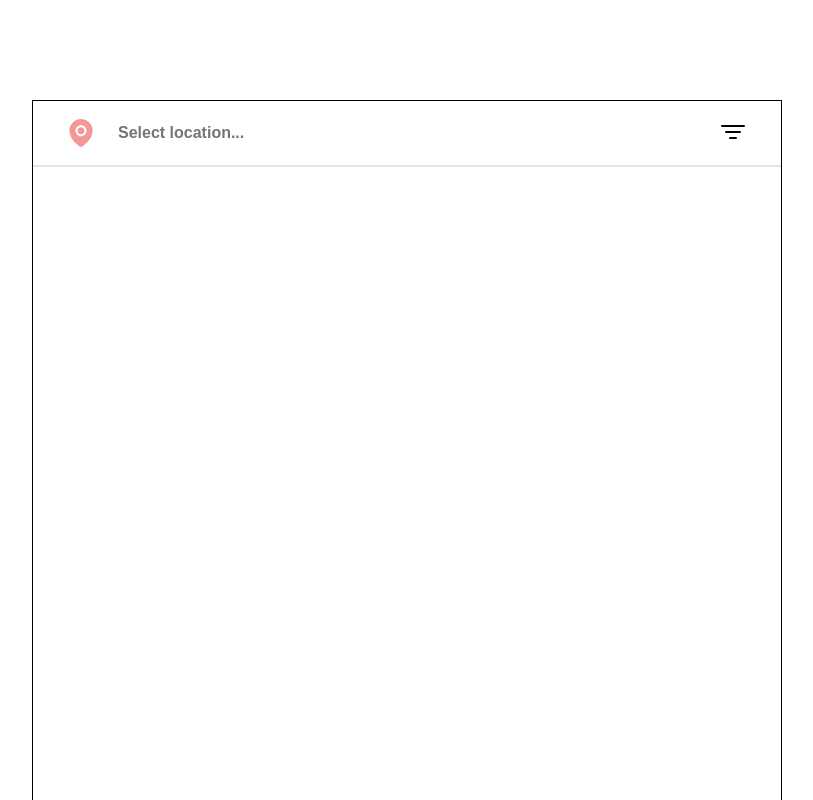
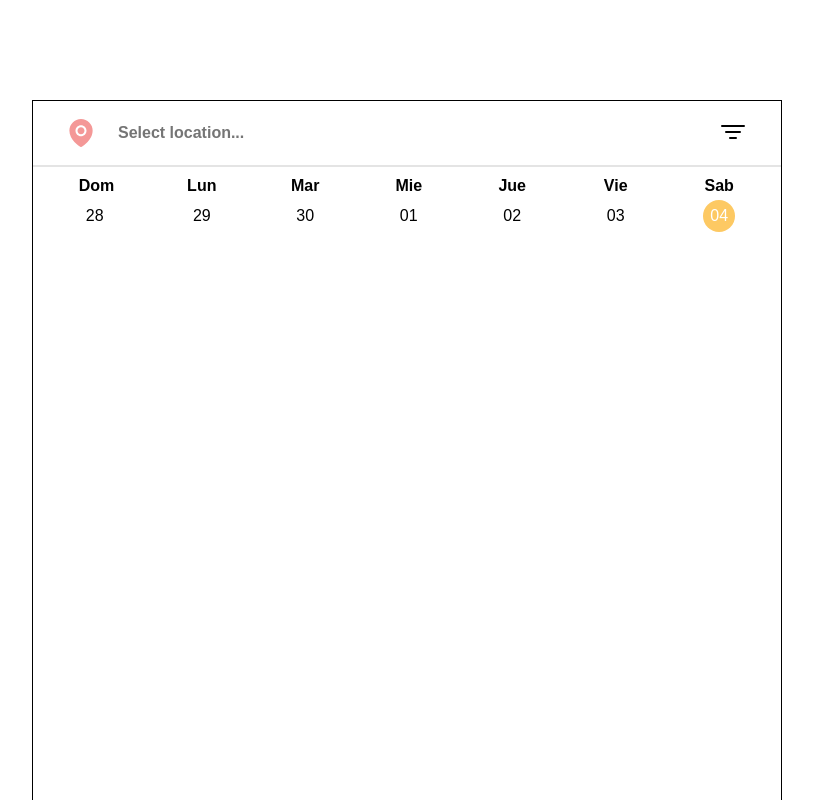
Before and after one commit to andresGuevaraRojas/homepage-liberet, a React (Create React App) app: page /#/ in a window 1280 px wide. Shown: the top 800 px of the page, without its empty margins (233-1046 px from the left). Built offline with nearby package versions, Linux system fonts and the light colour scheme; a web font is replaced by a local one.

Commit message:
Se agrega el componente Weekend

```diff
--- /dev/null
+++ b/src/components/Weekend/Weekend.js
@@ -0,0 +1,25 @@
+import WeekendDays from "./weekendDays";
+import style from "./Weekend.module.css";
+import { useState } from "react";
+
+function Weekend() {
+    const [selectedDay,setSelectedDay] = useState("04");
+    return (
+        <div className={style.container}>
+            {
+                WeekendDays.map(day => (
+                    <div className={style.item} key={day.number}>
+                        <span className={style.dayName}>{day.name}</span>
+                        <span
+                            className={selectedDay == day.number?`${style.dayNumber} ${style.dayNumberSelected}`:style.dayNumber}
+                            onClick={()=>{setSelectedDay(day.number)}}
+                        >
+                            {day.number}
+                        </span>
+                    </div>
+                ))
+            }
+        </div>
+    )
+}
+export default Weekend;
--- /dev/null
+++ b/src/components/Weekend/Weekend.module.css
@@ -0,0 +1,28 @@
+.container{
+    display: flex;
+    justify-content: space-around;
+    padding: 10px;
+}
+.item{
+    text-align: center;
+}
+.dayName,.dayNumber{
+    display: block;
+}
+.dayName{
+    font-weight: bold;
+    margin-bottom: 5px;
+}
+.dayNumber{
+    width: 2rem;
+    height: 2rem;
+    display: flex;
+    justify-content: center;
+    align-items: center;
+    cursor: pointer;
+}
+.dayNumberSelected{
+    border-radius: 50%;
+    background-color: var(--primary-orange);
+    color: var(--primary-white);
+}
--- /dev/null
+++ b/src/components/Weekend/index.js
@@ -0,0 +1,2 @@
+import Weekend from "./Weekend";
+export default Weekend;
--- /dev/null
+++ b/src/components/Weekend/weekendDays.js
@@ -0,0 +1,31 @@
+const WeekendDays = [
+    {
+        name: "Dom",
+        number: "28"
+    },
+    {
+        name: "Lun",
+        number: "29"
+    },
+    {
+        name: "Mar",
+        number: "30"
+    },
+    {
+        name: "Mie",
+        number: "01"
+    },
+    {
+        name: "Jue",
+        number: "02"
+    },
+    {
+        name: "Vie",
+        number: "03"
+    },
+    {
+        name: "Sab",
+        number: "04"
+    },
+];
+export default WeekendDays;
--- a/src/pages/Home/Home.js
+++ b/src/pages/Home/Home.js
@@ -1,9 +1,11 @@
 import SearchBar from "../../components/SearchBar";
+import Weekend from "../../components/Weekend";
 import "./Home.module.css";
 function Home(){
     return (
         <div>
             <SearchBar/>
+            <Weekend/>
         </div>
     )
 }
```
